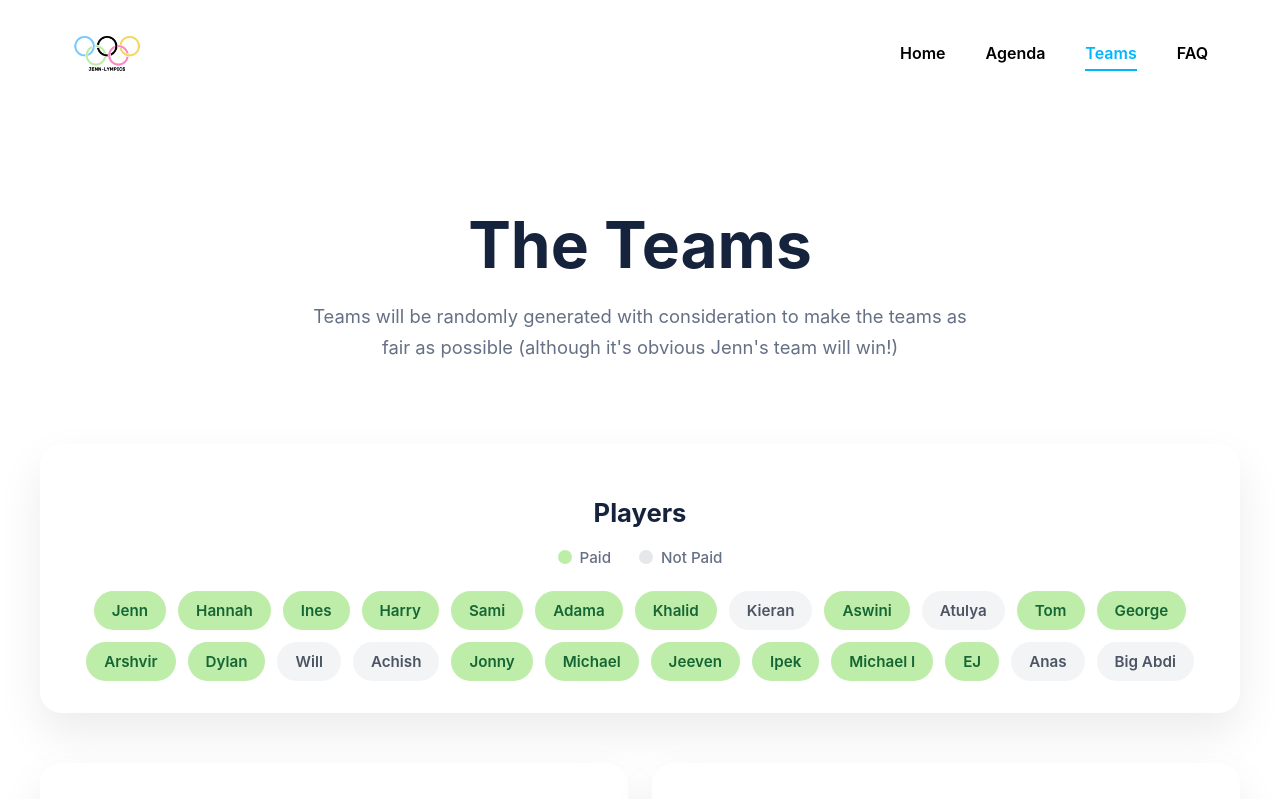
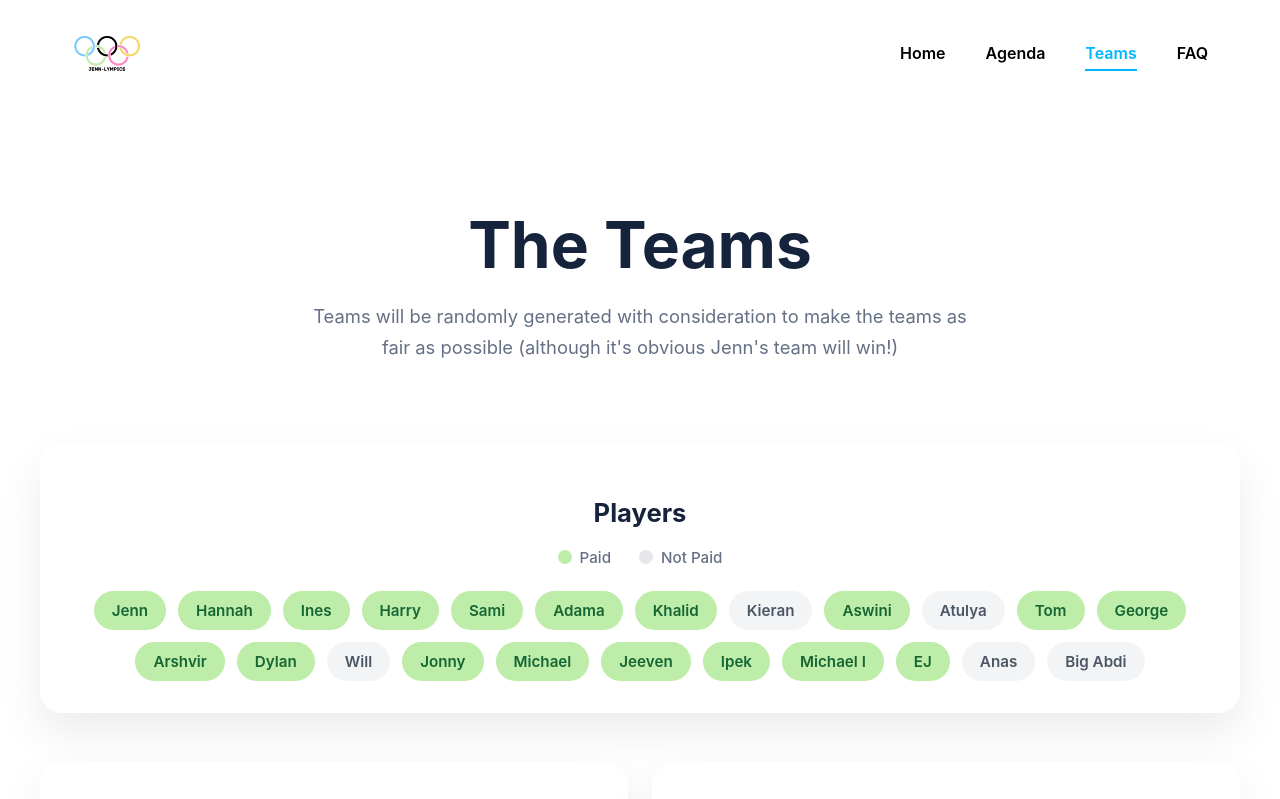
Before and after one commit to Jennipham/jenn-lympics, a React (Vite) app in the folder jenn-lympics-website/: page /teams in a window 1280 px wide. Shown: the top 799 px of the page. Built offline with nearby package versions, Linux system fonts and the light colour scheme.

Commit message:
Remove player from teams
Removed player 'Achish' from the players list.

```diff
--- a/jenn-lympics-website/src/components/Teams/players.ts
+++ b/jenn-lympics-website/src/components/Teams/players.ts
@@ -14,7 +14,6 @@ export const players = [
         { name: "Arshvir", paid: true },
         { name: "Dylan", paid: true },
         { name: "Will", paid: false },
-        { name: "Achish", paid: false },
         { name: "Jonny", paid: true },
         { name: "Michael", paid: true },
         { name: "Jeeven", paid: true },
```
